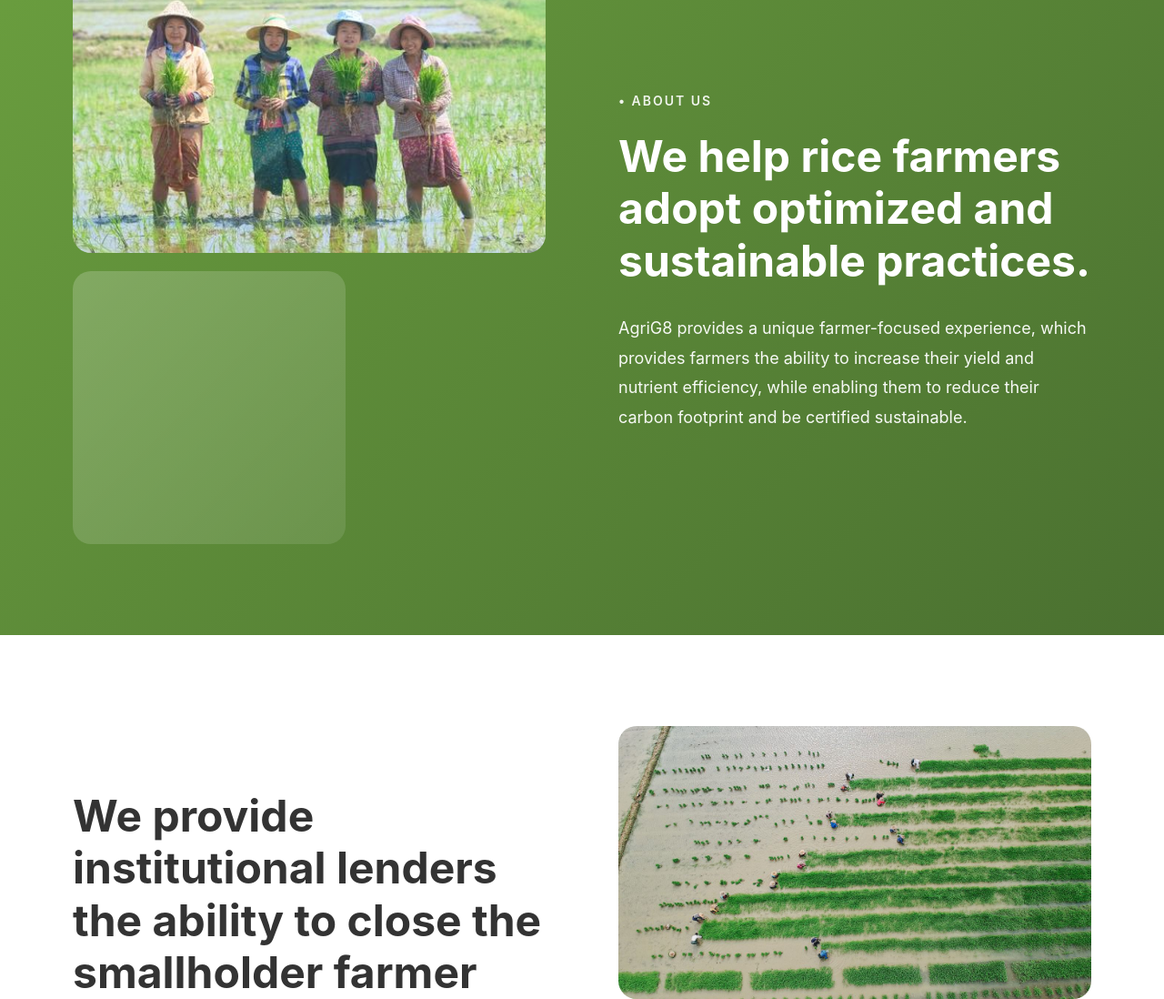
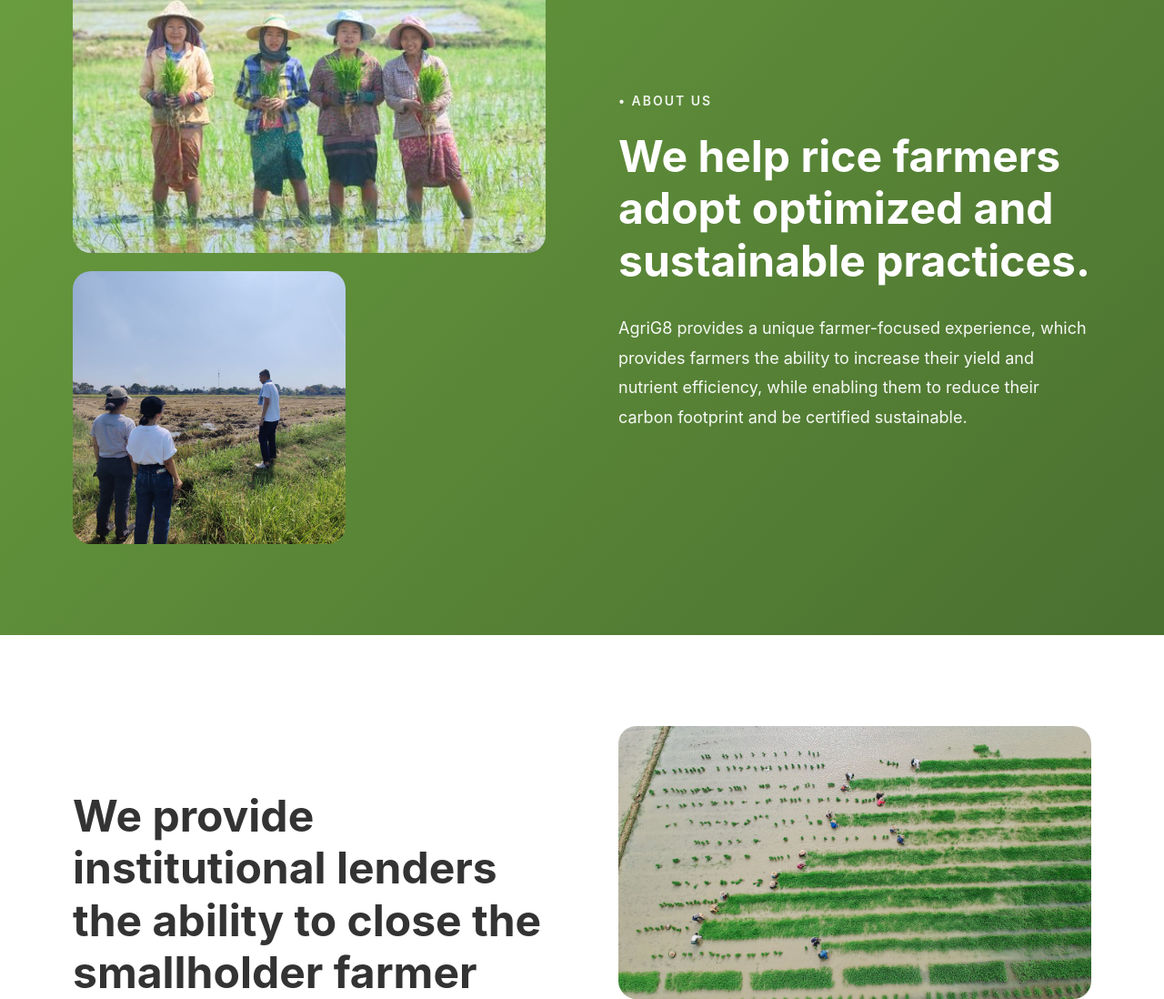
Before and after one commit to irsyadagrig8/a8-landing, a plain HTML site: page index.html in a window 1280 px wide. Shown: the part 1909-3007 px from the top of the page at 91% size. Drawn offline with Linux system fonts and the light colour scheme.

Commit message:
Update index.html

```diff
--- a/index.html
+++ b/index.html
@@ -341,7 +341,9 @@
             width: 300px;
             height: 300px;
             border-radius: 20px;
-            background: linear-gradient(135deg, rgba(255,255,255,0.2) 0%, rgba(255,255,255,0.1) 100%);
+            background: url("images/hero4.jpeg");
+            background-size: cover;
+            background-position: center;
         }
 
         .about-content {
```
